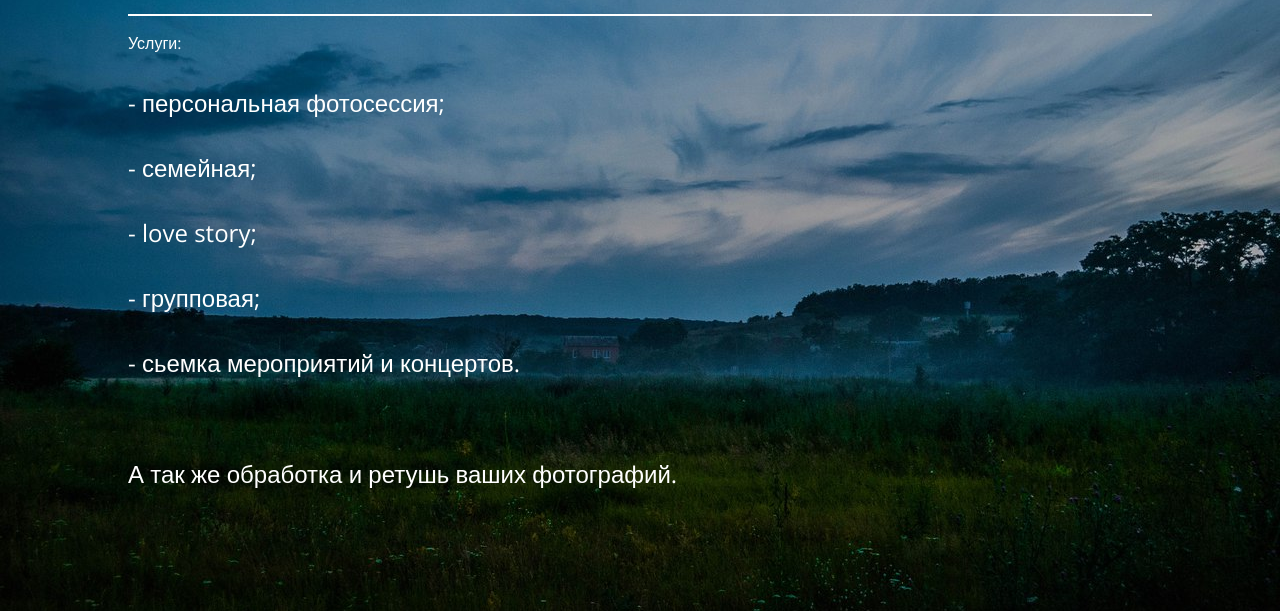
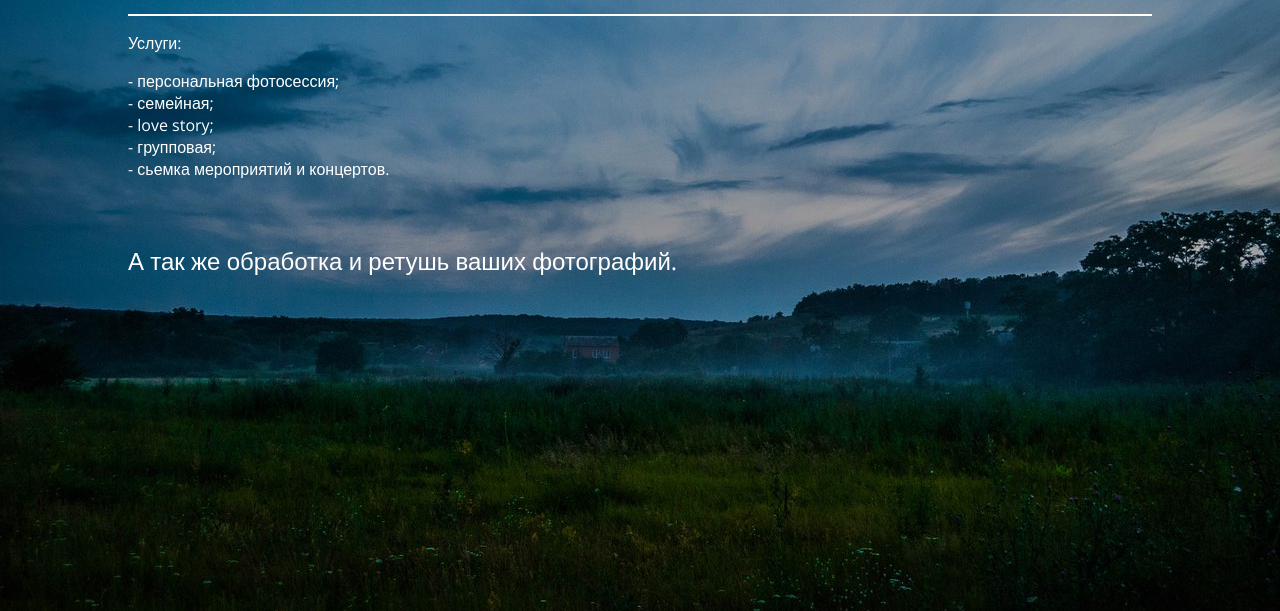
Before and after one commit to KirillZemlyakov/TerenikDmitry.github.io, a plain HTML site: page index.html in a window 1280 px wide. Shown: the part 186-797 px from the top of the page. Drawn offline with nearby package versions, Linux system fonts and the light colour scheme.

Commit message:
minor design changes

```diff
--- a/index.html
+++ b/index.html
@@ -14,12 +14,11 @@
 		<hr>
 			<p>Услуги:</p>
 			<div class="content">
-			<p>- персональная фотосессия;</p>
-			<p>- семейная;</p>
-			<p>- love story;</p>
-			<p>- групповая;</p>
-			<p>- сьемка мероприятий и концертов.</p>
-			<br>
+			- персональная фотосессия;<br>
+			- семейная;<br>
+			- love story;<br>
+			- групповая;<br>
+			- сьемка мероприятий и концертов.<br></p>
 			<p>А так же обработка и ретушь ваших фотографий.</p>
 		</div>
 	</div>
```
